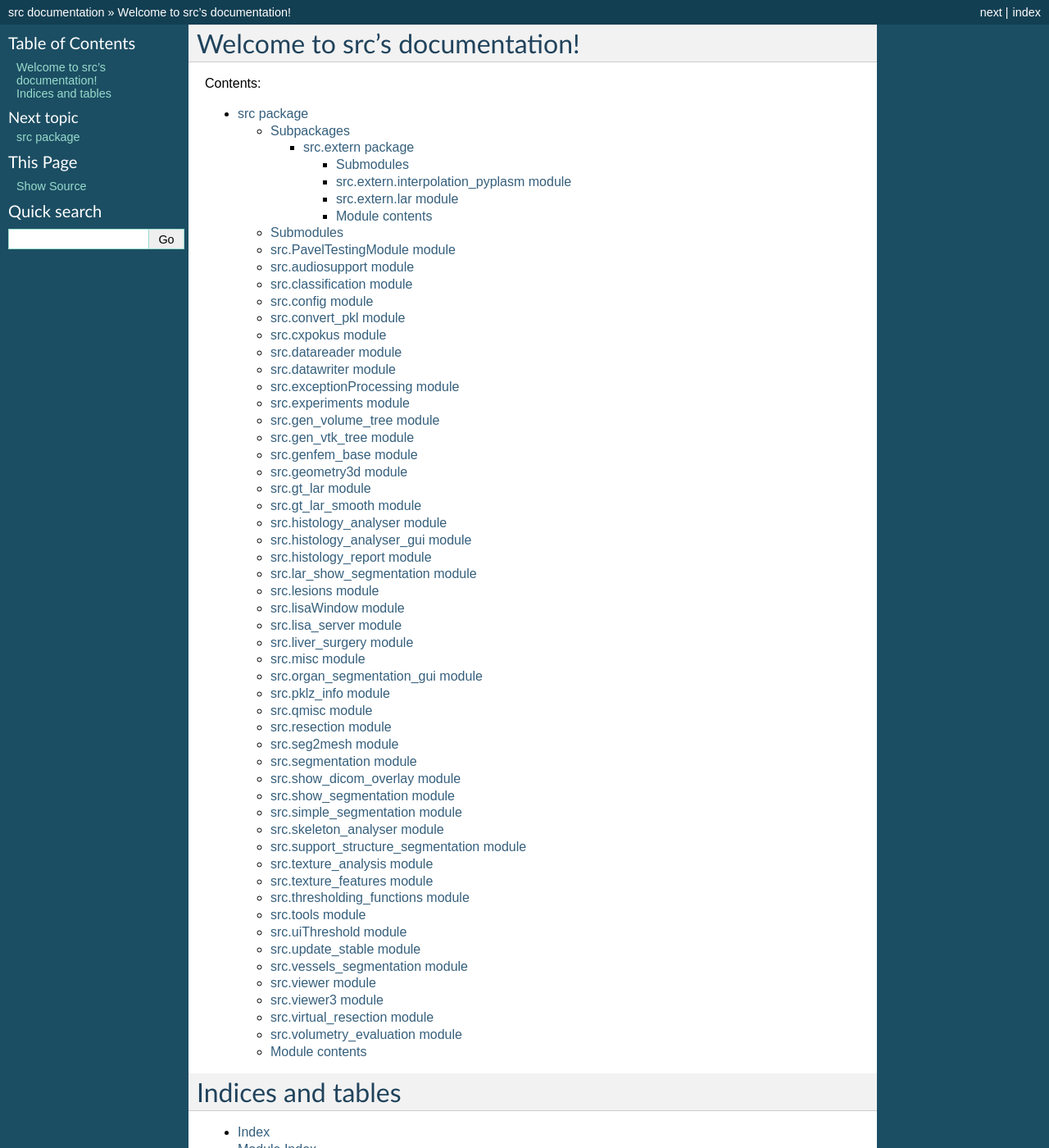
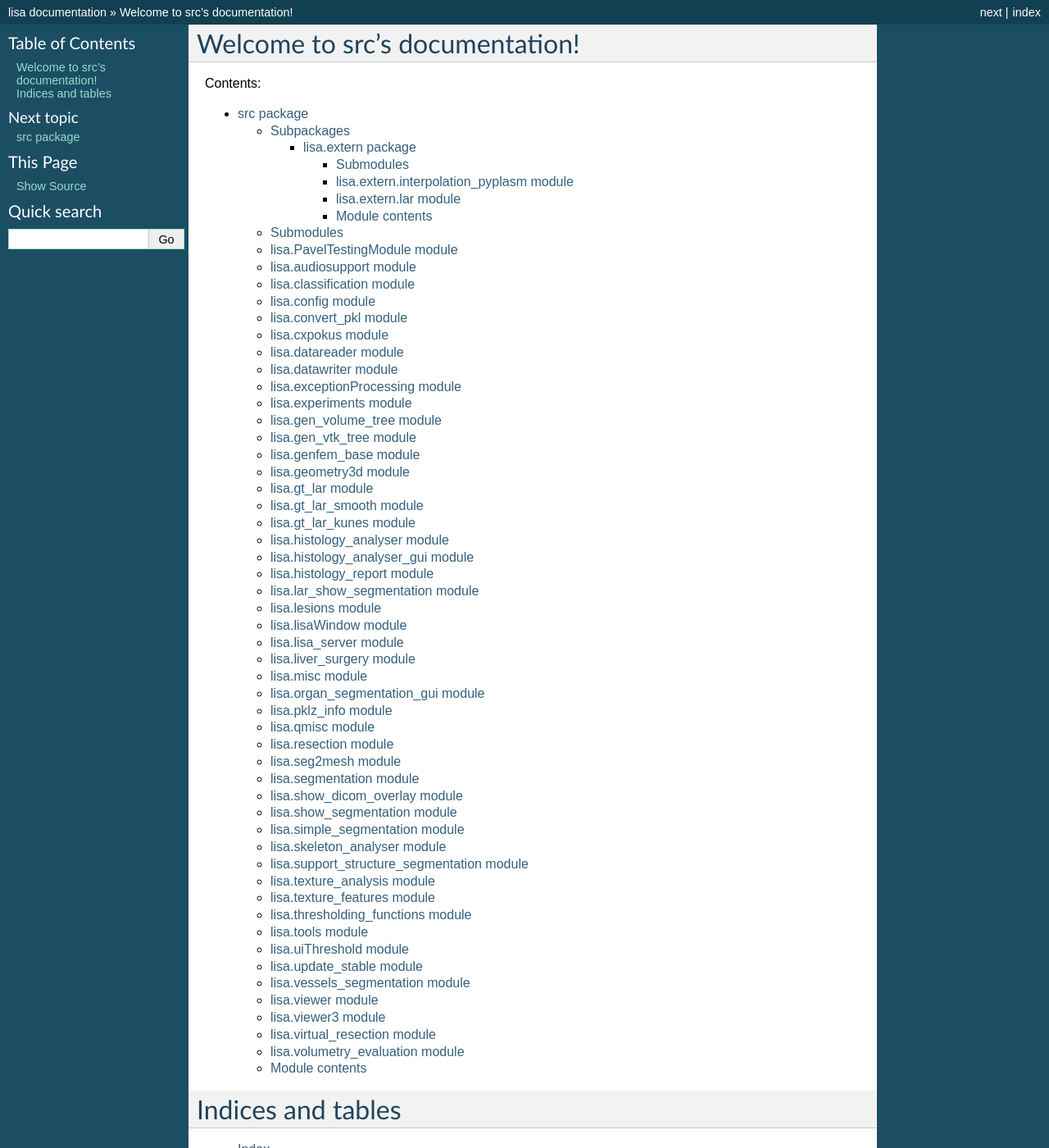
Before and after one commit to mjirik/lisa, a Sphinx documentation site: the page built from docs/index.rst, in a window 1280 px wide and 1400 px high. Shown: the whole window at 82% size. Built offline with Sphinx 7.4.7, drawn with Linux system fonts in a browser that asks for light colours; some of the changed text lies outside the part shown.

Commit message:
fixed path in sphinx (src->lisa)

```diff
--- a/docs/conf.py
+++ b/docs/conf.py
@@ -1,6 +1,6 @@
 # -*- coding: utf-8 -*-
 #
-# src documentation build configuration file, created by
+# lisa documentation build configuration file, created by
 # sphinx-quickstart on Fri Oct 31 14:03:40 2014.
 #
 # This file is execfile()d with the current directory set to its
@@ -46,7 +46,7 @@ source_suffix = '.rst'
 master_doc = 'index'
 
 # General information about the project.
-project = u'src'
+project = u'lisa'
 copyright = u'2014, Author'
 
 # The version info for the project you're documenting, acts as replacement for
@@ -179,7 +179,7 @@ html_static_path = ['_static']
 #html_file_suffix = None
 
 # Output file base name for HTML help builder.
-htmlhelp_basename = 'srcdoc'
+htmlhelp_basename = 'lisadoc'
 
 
 # -- Options for LaTeX output ---------------------------------------------
@@ -199,7 +199,7 @@ latex_elements = {
 # (source start file, target name, title,
 #  author, documentclass [howto, manual, or own class]).
 latex_documents = [
-  ('index', 'src.tex', u'src Documentation',
+  ('index', 'lisa.tex', u'lisa Documentation',
    u'Author', 'manual'),
 ]
 
@@ -229,7 +229,7 @@ latex_documents = [
 # One entry per manual page. List of tuples
 # (source start file, name, description, authors, manual section).
 man_pages = [
-    ('index', 'src', u'src Documentation',
+    ('index', 'lisa', u'lisa Documentation',
      [u'Author'], 1)
 ]
 
@@ -243,8 +243,8 @@ man_pages = [
 # (source start file, target name, title, author,
 #  dir menu entry, description, category)
 texinfo_documents = [
-  ('index', 'src', u'src Documentation',
-   u'Author', 'src', 'One line description of project.',
+  ('index', 'lisa', u'lisa Documentation',
+   u'Author', 'lisa', 'One line description of project.',
    'Miscellaneous'),
 ]
 
@@ -264,13 +264,13 @@ texinfo_documents = [
 # -- Options for Epub output ----------------------------------------------
 
 # Bibliographic Dublin Core info.
-epub_title = u'src'
+epub_title = u'lisa'
 epub_author = u'Author'
 epub_publisher = u'Author'
 epub_copyright = u'2014, Author'
 
 # The basename for the epub file. It defaults to the project name.
-#epub_basename = u'src'
+#epub_basename = u'lisa'
 
 # The HTML theme for the epub output. Since the default themes are not optimized
 # for small screen space, using the same theme for HTML and epub output is
--- a/docs/index.rst
+++ b/docs/index.rst
@@ -11,7 +11,7 @@ Contents:
 .. toctree::
    :maxdepth: 4
 
-   src
+   lisa
 
 
 Indices and tables
--- a/docs/src.extern.rst
+++ b/docs/lisa.extern.rst
@@ -1,21 +1,21 @@
-src.extern package
+lisa.extern package
 ==================
 
 Submodules
 ----------
 
-src.extern.interpolation_pyplasm module
+lisa.extern.interpolation_pyplasm module
 ---------------------------------------
 
-.. automodule:: src.extern.interpolation_pyplasm
+.. automodule:: lisa.extern.interpolation_pyplasm
     :members:
     :undoc-members:
     :show-inheritance:
 
-src.extern.lar module
+lisa.extern.lar module
 ---------------------
 
-.. automodule:: src.extern.lar
+.. automodule:: lisa.extern.lar
     :members:
     :undoc-members:
     :show-inheritance:
@@ -24,7 +24,7 @@ src.extern.lar module
 Module contents
 ---------------
 
-.. automodule:: src.extern
+.. automodule:: lisa.extern
     :members:
     :undoc-members:
     :show-inheritance:
--- a/docs/src.rst
+++ b/docs/lisa.rst
@@ -6,383 +6,392 @@ Subpackages
 
 .. toctree::
 
-    src.extern
+    lisa.extern
 
 Submodules
 ----------
 
-src.PavelTestingModule module
+lisa.PavelTestingModule module
 -----------------------------
 
-.. automodule:: src.PavelTestingModule
+.. automodule:: lisa.PavelTestingModule
     :members:
     :undoc-members:
     :show-inheritance:
 
-src.audiosupport module
+lisa.audiosupport module
 -----------------------
 
-.. automodule:: src.audiosupport
+.. automodule:: lisa.audiosupport
     :members:
     :undoc-members:
     :show-inheritance:
 
-src.classification module
+lisa.classification module
 -------------------------
 
-.. automodule:: src.classification
+.. automodule:: lisa.classification
     :members:
     :undoc-members:
     :show-inheritance:
 
-src.config module
+lisa.config module
 -----------------
 
-.. automodule:: src.config
+.. automodule:: lisa.config
     :members:
     :undoc-members:
     :show-inheritance:
 
-src.convert_pkl module
+lisa.convert_pkl module
 ----------------------
 
-.. automodule:: src.convert_pkl
+.. automodule:: lisa.convert_pkl
     :members:
     :undoc-members:
     :show-inheritance:
 
-src.cxpokus module
+lisa.cxpokus module
 ------------------
 
-.. automodule:: src.cxpokus
+.. automodule:: lisa.cxpokus
     :members:
     :undoc-members:
     :show-inheritance:
 
-src.datareader module
+lisa.datareader module
 ---------------------
 
-.. automodule:: src.datareader
+.. automodule:: lisa.datareader
     :members:
     :undoc-members:
     :show-inheritance:
 
-src.datawriter module
+lisa.datawriter module
 ---------------------
 
-.. automodule:: src.datawriter
+.. automodule:: lisa.datawriter
     :members:
     :undoc-members:
     :show-inheritance:
 
-src.exceptionProcessing module
+lisa.exceptionProcessing module
 ------------------------------
 
-.. automodule:: src.exceptionProcessing
+.. automodule:: lisa.exceptionProcessing
     :members:
     :undoc-members:
     :show-inheritance:
 
-src.experiments module
+lisa.experiments module
 ----------------------
 
-.. automodule:: src.experiments
+.. automodule:: lisa.experiments
     :members:
     :undoc-members:
     :show-inheritance:
 
-src.gen_volume_tree module
+lisa.gen_volume_tree module
 --------------------------
 
-.. automodule:: src.gen_volume_tree
+.. automodule:: lisa.gen_volume_tree
     :members:
     :undoc-members:
     :show-inheritance:
 
-src.gen_vtk_tree module
+lisa.gen_vtk_tree module
 -----------------------
 
-.. automodule:: src.gen_vtk_tree
+.. automodule:: lisa.gen_vtk_tree
     :members:
     :undoc-members:
     :show-inheritance:
 
-src.genfem_base module
+lisa.genfem_base module
 ----------------------
 
-.. automodule:: src.genfem_base
+.. automodule:: lisa.genfem_base
     :members:
     :undoc-members:
     :show-inheritance:
 
-src.geometry3d module
+lisa.geometry3d module
 ---------------------
 
-.. automodule:: src.geometry3d
+.. automodule:: lisa.geometry3d
     :members:
     :undoc-members:
     :show-inheritance:
 
-src.gt_lar module
+lisa.gt_lar module
 -----------------
 
-.. automodule:: src.gt_lar
+.. automodule:: lisa.gt_lar
     :members:
     :undoc-members:
     :show-inheritance:
 
-src.gt_lar_smooth module
+lisa.gt_lar_smooth module
 ------------------------
 
-.. automodule:: src.gt_lar_smooth
+.. automodule:: lisa.gt_lar_smooth
     :members:
     :undoc-members:
     :show-inheritance:
 
-src.histology_analyser module
+lisa.gt_lar_kunes module
+-----------------
+
+.. automodule:: lisa.gt_lar_kunes
+    :members:
+    :undoc-members:
+    :private-members:
+    :show-inheritance:
+
+lisa.histology_analyser module
 -----------------------------
 
-.. automodule:: src.histology_analyser
+.. automodule:: lisa.histology_analyser
     :members:
     :undoc-members:
     :show-inheritance:
 
-src.histology_analyser_gui module
+lisa.histology_analyser_gui module
 ---------------------------------
 
-.. automodule:: src.histology_analyser_gui
+.. automodule:: lisa.histology_analyser_gui
     :members:
     :undoc-members:
     :show-inheritance:
 
-src.histology_report module
+lisa.histology_report module
 ---------------------------
 
-.. automodule:: src.histology_report
+.. automodule:: lisa.histology_report
     :members:
     :undoc-members:
     :show-inheritance:
 
-src.lar_show_segmentation module
+lisa.lar_show_segmentation module
 --------------------------------
 
-.. automodule:: src.lar_show_segmentation
+.. automodule:: lisa.lar_show_segmentation
     :members:
     :undoc-members:
     :show-inheritance:
 
-src.lesions module
+lisa.lesions module
 ------------------
 
-.. automodule:: src.lesions
+.. automodule:: lisa.lesions
     :members:
     :undoc-members:
     :show-inheritance:
 
-src.lisaWindow module
+lisa.lisaWindow module
 ---------------------
 
-.. automodule:: src.lisaWindow
+.. automodule:: lisa.lisaWindow
     :members:
     :undoc-members:
     :show-inheritance:
 
-src.lisa_server module
+lisa.lisa_server module
 ----------------------
 
-.. automodule:: src.lisa_server
+.. automodule:: lisa.lisa_server
     :members:
     :undoc-members:
     :show-inheritance:
 
-src.liver_surgery module
+lisa.liver_surgery module
 ------------------------
 
-.. automodule:: src.liver_surgery
+.. automodule:: lisa.liver_surgery
     :members:
     :undoc-members:
     :show-inheritance:
 
-src.misc module
+lisa.misc module
 ---------------
 
-.. automodule:: src.misc
+.. automodule:: lisa.misc
     :members:
     :undoc-members:
     :show-inheritance:
 
-src.organ_segmentation_gui module
+lisa.organ_segmentation_gui module
 ---------------------------------
 
-.. automodule:: src.organ_segmentation_gui
+.. automodule:: lisa.organ_segmentation_gui
     :members:
     :undoc-members:
     :show-inheritance:
 
-src.pklz_info module
+lisa.pklz_info module
 --------------------
 
-.. automodule:: src.pklz_info
+.. automodule:: lisa.pklz_info
     :members:
     :undoc-members:
     :show-inheritance:
 
-src.qmisc module
+lisa.qmisc module
 ----------------
 
-.. automodule:: src.qmisc
+.. automodule:: lisa.qmisc
     :members:
     :undoc-members:
     :show-inheritance:
 
-src.resection module
+lisa.resection module
 --------------------
 
-.. automodule:: src.resection
+.. automodule:: lisa.resection
     :members:
     :undoc-members:
     :show-inheritance:
 
-src.seg2mesh module
+lisa.seg2mesh module
 -------------------
 
-.. automodule:: src.seg2mesh
+.. automodule:: lisa.seg2mesh
     :members:
     :undoc-members:
     :show-inheritance:
 
-src.segmentation module
+lisa.segmentation module
 -----------------------
 
-.. automodule:: src.segmentation
+.. automodule:: lisa.segmentation
     :members:
     :undoc-members:
     :show-inheritance:
 
-src.show_dicom_overlay module
+lisa.show_dicom_overlay module
 -----------------------------
 
-.. automodule:: src.show_dicom_overlay
+.. automodule:: lisa.show_dicom_overlay
     :members:
     :undoc-members:
     :show-inheritance:
 
-src.show_segmentation module
+lisa.show_segmentation module
 ----------------------------
 
-.. automodule:: src.show_segmentation
+.. automodule:: lisa.show_segmentation
     :members:
     :undoc-members:
     :show-inheritance:
 
-src.simple_segmentation module
+lisa.simple_segmentation module
 ------------------------------
 
-.. automodule:: src.simple_segmentation
+.. automodule:: lisa.simple_segmentation
     :members:
     :undoc-members:
     :show-inheritance:
 
-src.skeleton_analyser module
+lisa.skeleton_analyser module
 ----------------------------
 
-.. automodule:: src.skeleton_analyser
+.. automodule:: lisa.skeleton_analyser
     :members:
     :undoc-members:
     :show-inheritance:
 
-src.support_structure_segmentation module
+lisa.support_structure_segmentation module
 -----------------------------------------
 
-.. automodule:: src.support_structure_segmentation
+.. automodule:: lisa.support_structure_segmentation
     :members:
     :undoc-members:
     :show-inheritance:
 
-src.texture_analysis module
+lisa.texture_analysis module
 ---------------------------
 
-.. automodule:: src.texture_analysis
+.. automodule:: lisa.texture_analysis
     :members:
     :undoc-members:
     :show-inheritance:
 
-src.texture_features module
+lisa.texture_features module
 ---------------------------
 
-.. automodule:: src.texture_features
+.. automodule:: lisa.texture_features
     :members:
     :undoc-members:
     :show-inheritance:
 
-src.thresholding_functions module
+lisa.thresholding_functions module
 ---------------------------------
 
-.. automodule:: src.thresholding_functions
+.. automodule:: lisa.thresholding_functions
     :members:
     :undoc-members:
     :show-inheritance:
 
-src.tools module
+lisa.tools module
 ----------------
 
-.. automodule:: src.tools
+.. automodule:: lisa.tools
     :members:
     :undoc-members:
     :show-inheritance:
 
-src.uiThreshold module
+lisa.uiThreshold module
 ----------------------
 
-.. automodule:: src.uiThreshold
+.. automodule:: lisa.uiThreshold
     :members:
     :undoc-members:
     :show-inheritance:
 
-src.update_stable module
+lisa.update_stable module
 ------------------------
 
-.. automodule:: src.update_stable
+.. automodule:: lisa.update_stable
     :members:
     :undoc-members:
     :show-inheritance:
 
-src.vessels_segmentation module
+lisa.vessels_segmentation module
 -------------------------------
 
-.. automodule:: src.vessels_segmentation
+.. automodule:: lisa.vessels_segmentation
     :members:
     :undoc-members:
     :show-inheritance:
 
-src.viewer module
+lisa.viewer module
 -----------------
 
-.. automodule:: src.viewer
+.. automodule:: lisa.viewer
     :members:
     :undoc-members:
     :show-inheritance:
 
-src.viewer3 module
+lisa.viewer3 module
 ------------------
 
-.. automodule:: src.viewer3
+.. automodule:: lisa.viewer3
     :members:
     :undoc-members:
     :show-inheritance:
 
-src.virtual_resection module
+lisa.virtual_resection module
 ----------------------------
 
-.. automodule:: src.virtual_resection
+.. automodule:: lisa.virtual_resection
     :members:
     :undoc-members:
     :show-inheritance:
 
-src.volumetry_evaluation module
+lisa.volumetry_evaluation module
 -------------------------------
 
-.. automodule:: src.volumetry_evaluation
+.. automodule:: lisa.volumetry_evaluation
     :members:
     :undoc-members:
     :show-inheritance:
```
Also changed, not shown: 2 other files.
